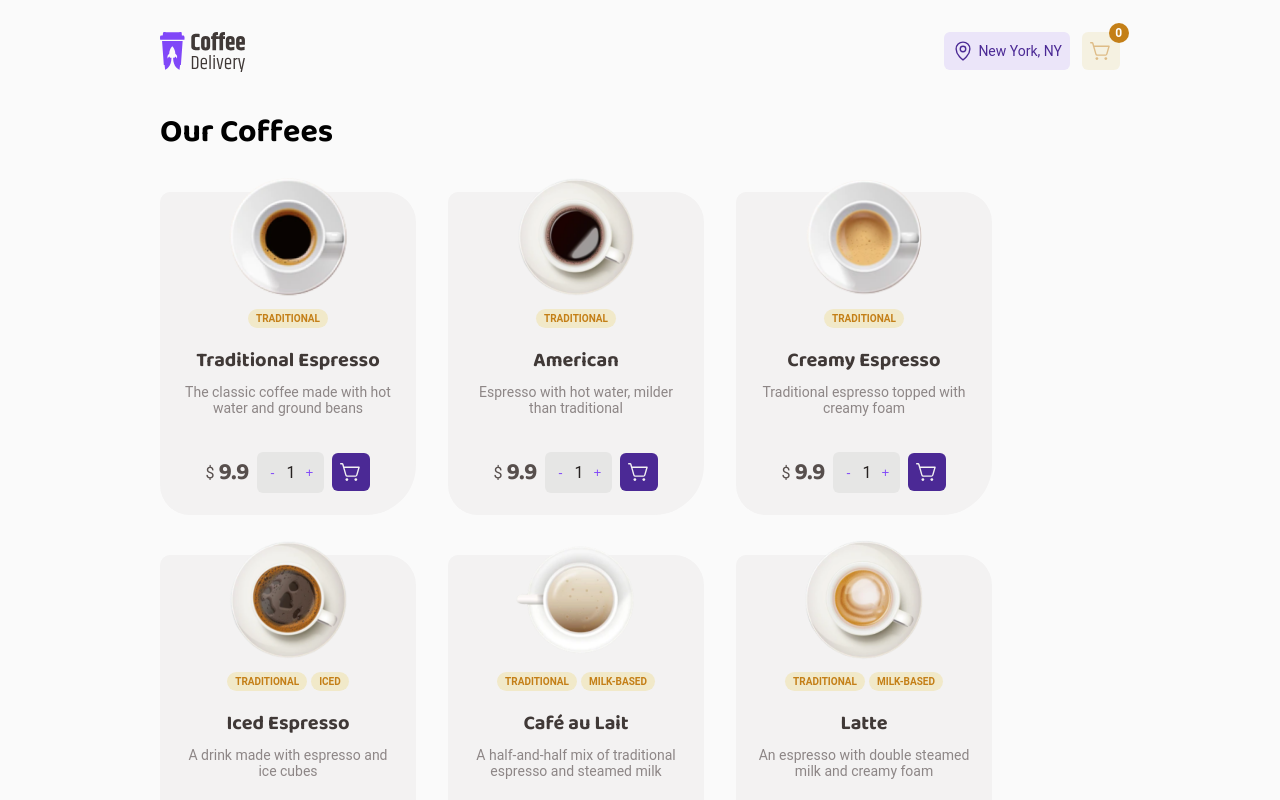
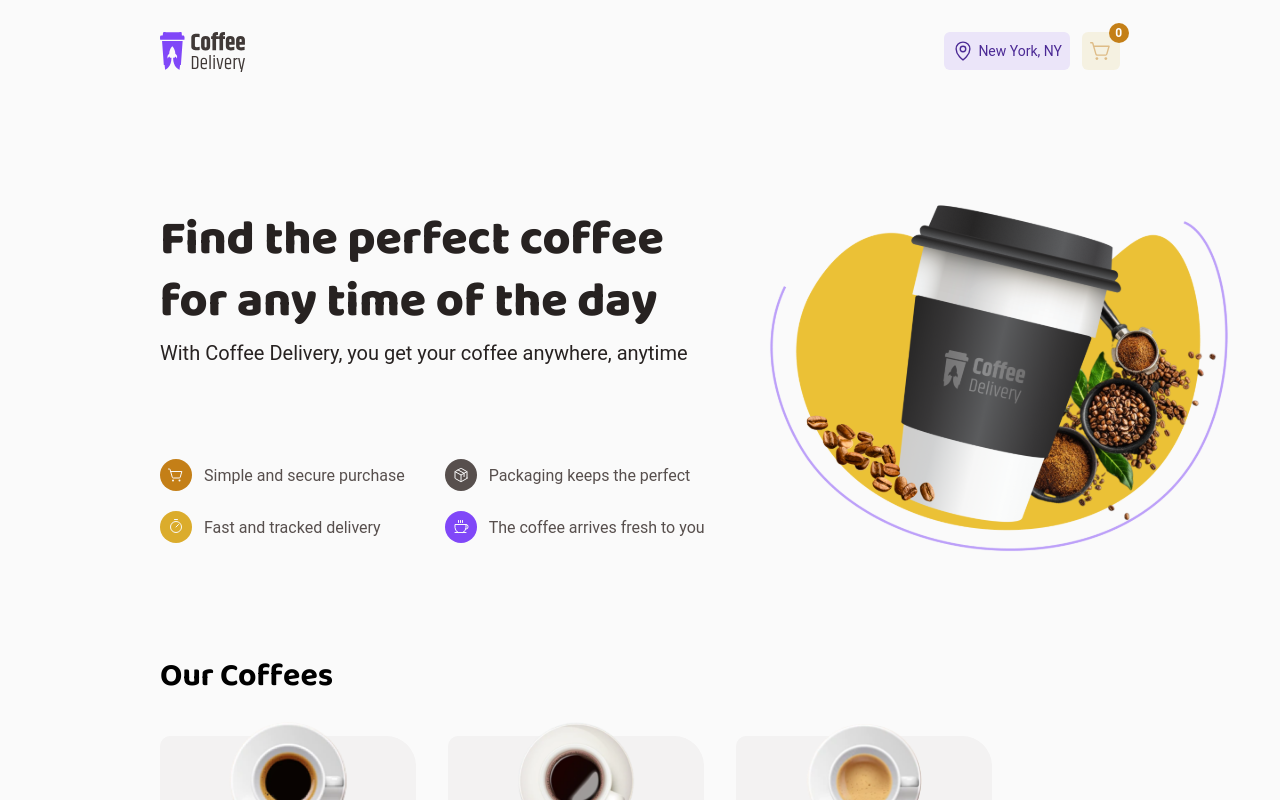
Before and after one commit to martahil/CoffeeDeliveryChallenge02, a React (Vite) app: page / in a window 1280 px wide. Shown: the top 800 px of the page. Built offline with nearby package versions, Linux system fonts and the light colour scheme; a web font is replaced by a local one.

Commit message:
Re-include SummaryHeader in CoffeesMainPage

```diff
--- a/src/Router.tsx
+++ b/src/Router.tsx
@@ -1,4 +1,5 @@
 import { Routes, Route } from 'react-router-dom'
+import { SummaryHeader } from '../src/Headers/SummaryHeader/index';
 import { CoffeeList } from './pages/CoffeesMainPage/CoffeeList/Index';
 import { Checkout } from './pages/CheckoutPage/Index';
 import { OrderConfirmed } from './pages/OrderConfirmedPage/Index'
@@ -8,7 +9,7 @@ export function Router() {
   return (
     <Routes>
       <Route path='/' element={<DefaultLayout />}>
-        <Route path='/' element={<CoffeeList />} />
+        <Route path='/' element={<><SummaryHeader /><CoffeeList /></>} />
         <Route path='/checkout' element={<Checkout />} />
         <Route path='/orderconfirmed' element={<OrderConfirmed />} />
       </Route>
```
